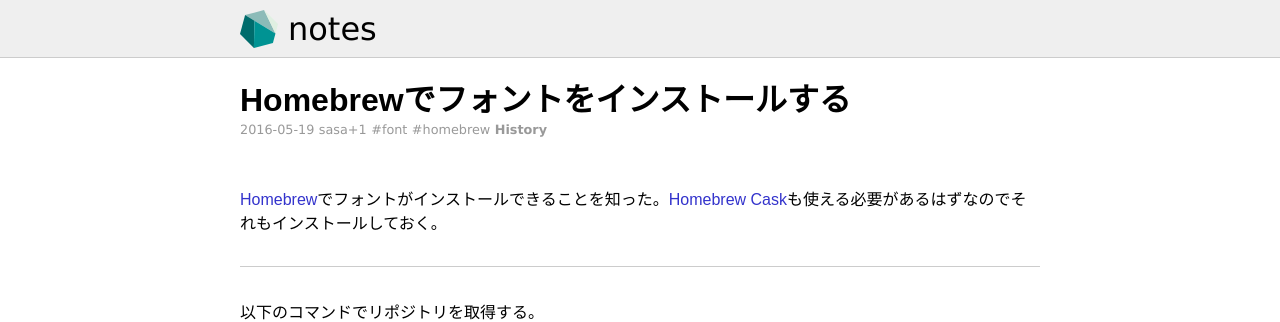
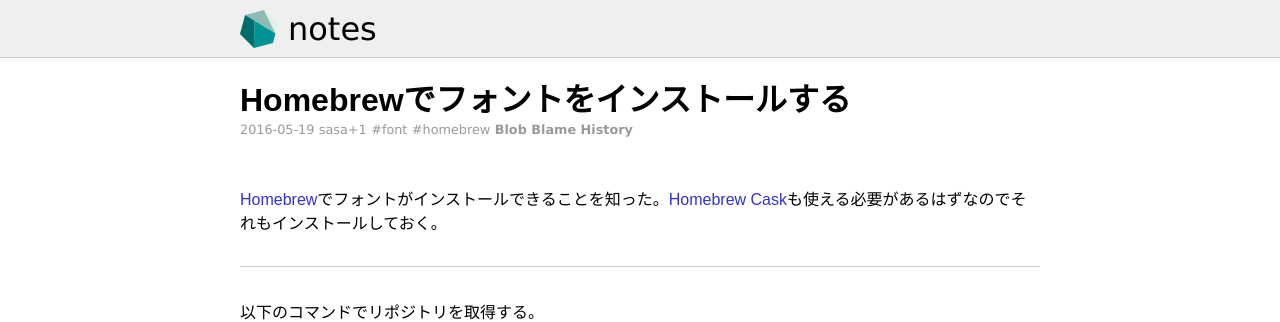
Before and after one commit to tsukurite/notes, a Jekyll site: the page built from _posts/sasa+1/2016-05-19-install-fonts-with-homebrew.md, in a window 1280 px wide. Shown: the top 322 px of the page. Built offline with Jekyll 4.4.1, drawn with Linux system fonts in a browser that asks for light colours.

Commit message:
BlobとBlameへのリンクを追加

```diff
--- a/_layouts/note.html
+++ b/_layouts/note.html
@@ -32,6 +32,14 @@
           </ul>
         {% endif %}
 
+        <span class="note__blob blob">
+          <a class="blob__link" href="https://github.com/tsukurite/notes/blob/gh-pages/{{ page.path }}">Blob</a>
+        </span>
+
+        <span class="note__blame blame">
+          <a class="blame__link" href="https://github.com/tsukurite/notes/blame/gh-pages/{{ page.path }}">Blame</a>
+        </span>
+
         <span class="note__history history">
           <a class="history__link" href="https://github.com/tsukurite/notes/commits/gh-pages/{{ page.path }}">History</a>
         </span>
--- a/css/note.scss
+++ b/css/note.scss
@@ -55,11 +55,15 @@
 			}
 		}
 
+		.note__blob.blob,
+		.note__blame.blame,
 		.note__history.history {
 			font-family: Verdana, sans-serif;
 			font-size: 80%;
 			font-weight: bolder;
 
+			.blob__link,
+			.blame__link,
 			.history__link {
 				&:link, &:visited {
 					color: #999999;
```
